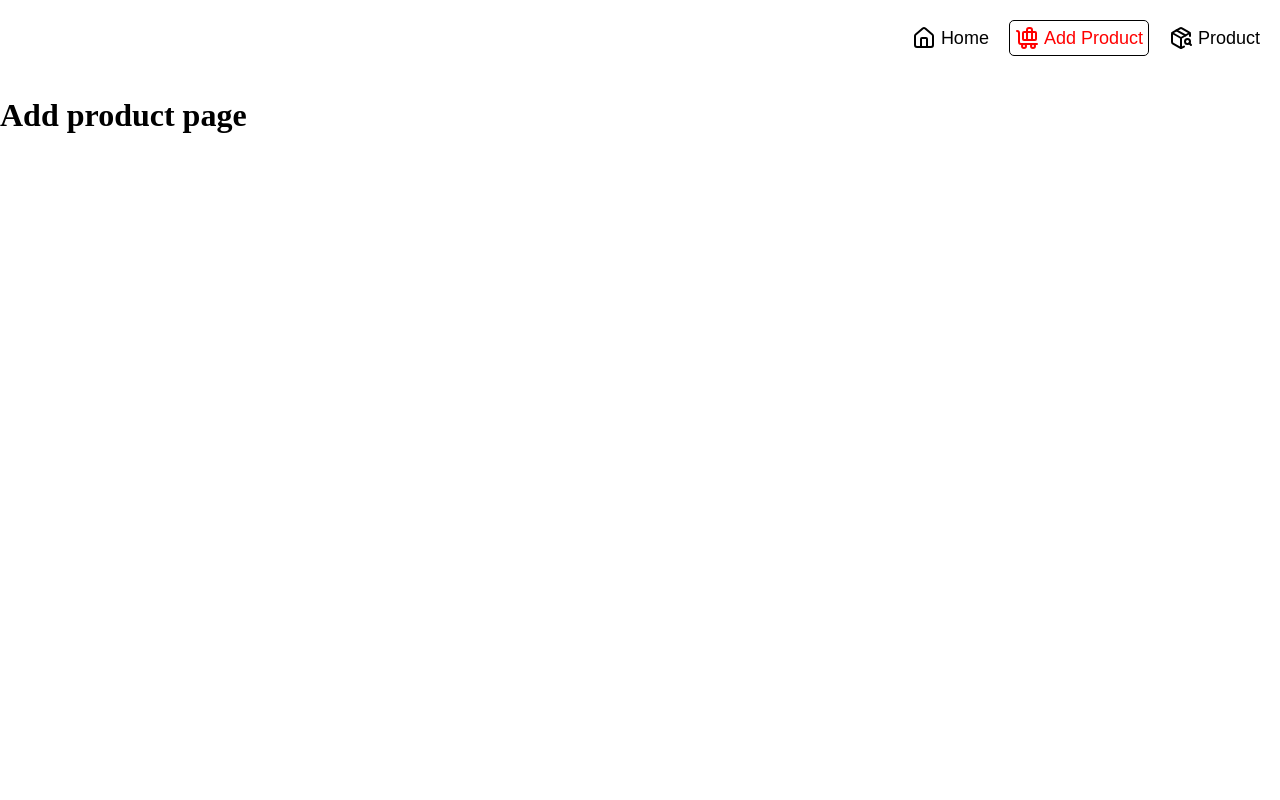
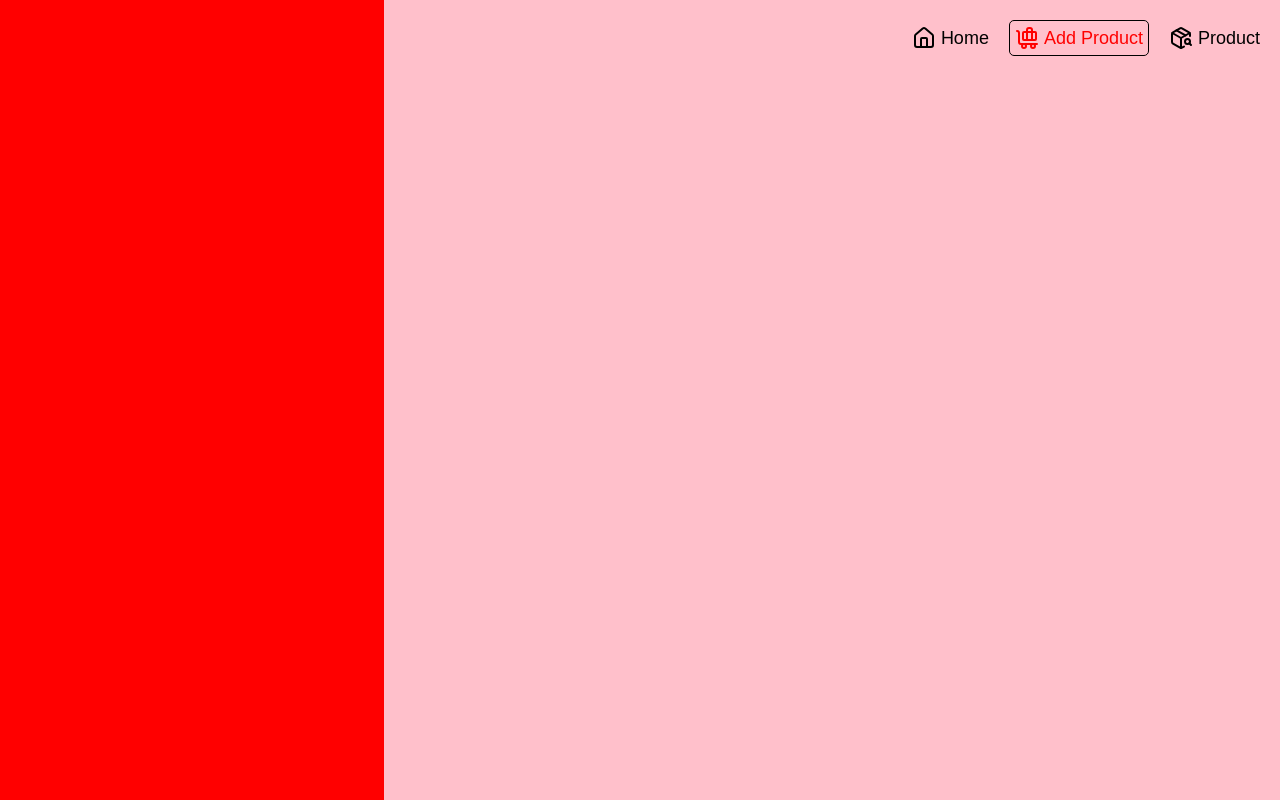
Before and after one commit to satyamrk18/WishBucket, a React (Vite) app: page /addproduct in a window 1280 px wide. Built offline with nearby package versions, Linux system fonts and the light colour scheme.

Commit message:
add product page sturcture added

```diff
--- a/src/components/navbar.css
+++ b/src/components/navbar.css
@@ -1,11 +1,11 @@
 .navbar {
-  display: flex;
   display: flex;
   align-items: center;
   justify-content: end;
   padding: 10px;
-  position: sticky;
+  position:fixed;
   top: 0px;
+  right:0px;
 }
 .nav-item {
   margin: 10px;
--- /dev/null
+++ b/src/pages/AddProduct.css
@@ -0,0 +1,24 @@
+h1{
+    color:red;
+}
+.addproduct
+{
+    width:100%;
+    height:100vh;
+    margin:0 auto;
+    display:flex;
+    flex-direction:row;
+}
+.sideform
+{
+
+    width:30%;
+    background-color:red;
+    height:100%;
+}
+.cardview
+{
+    width:70%;
+    background-color:pink;
+    height:100%;
+}
--- a/src/pages/AddProduct.jsx
+++ b/src/pages/AddProduct.jsx
@@ -1,10 +1,14 @@
 import React from 'react'
 import Navbar from "./../components/navbar.jsx"
+import "./AddProduct.css"
 const AddProduct = () => {
   return (
     <div>
            <Navbar />
-      <h1>Add product page</h1>
+     <div className='addproduct'>
+       <div className='sideform'></div>
+       <div className='cardview'></div>
+     </div>
     </div>
   )
 }
```
Also changed, not shown: src/pages/Untitled-1.txt (added).
